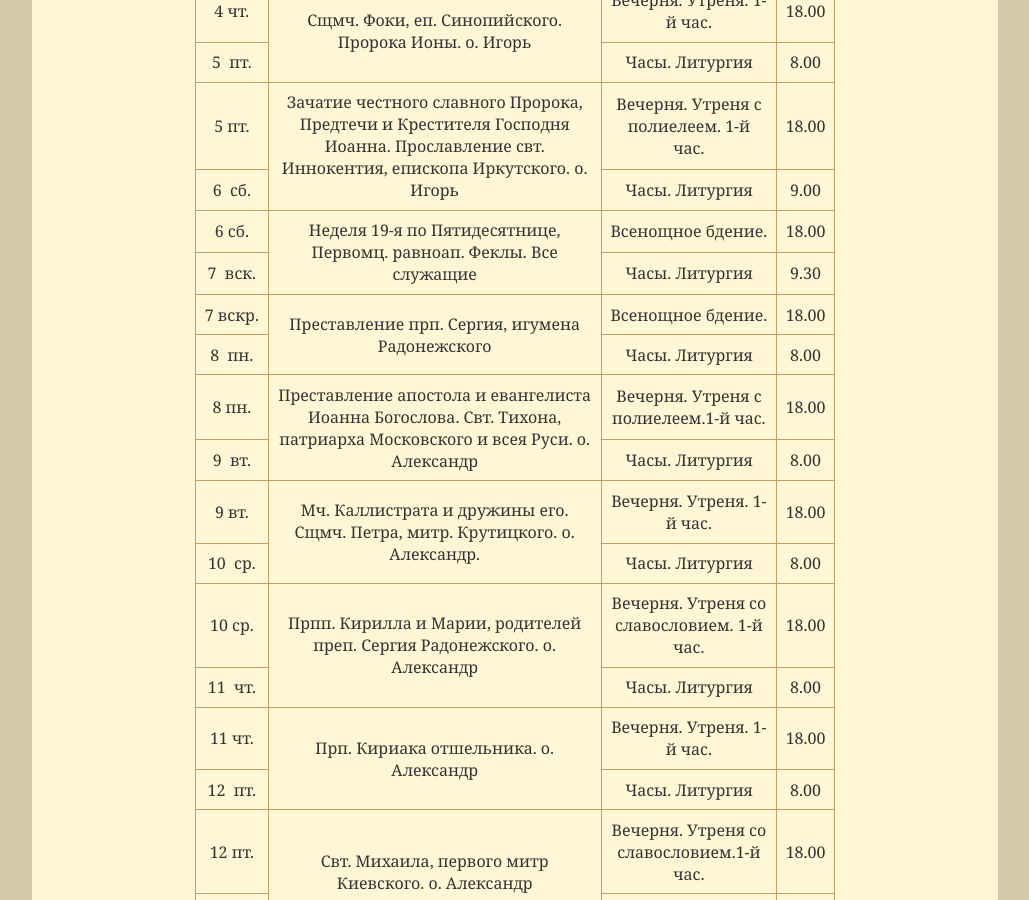
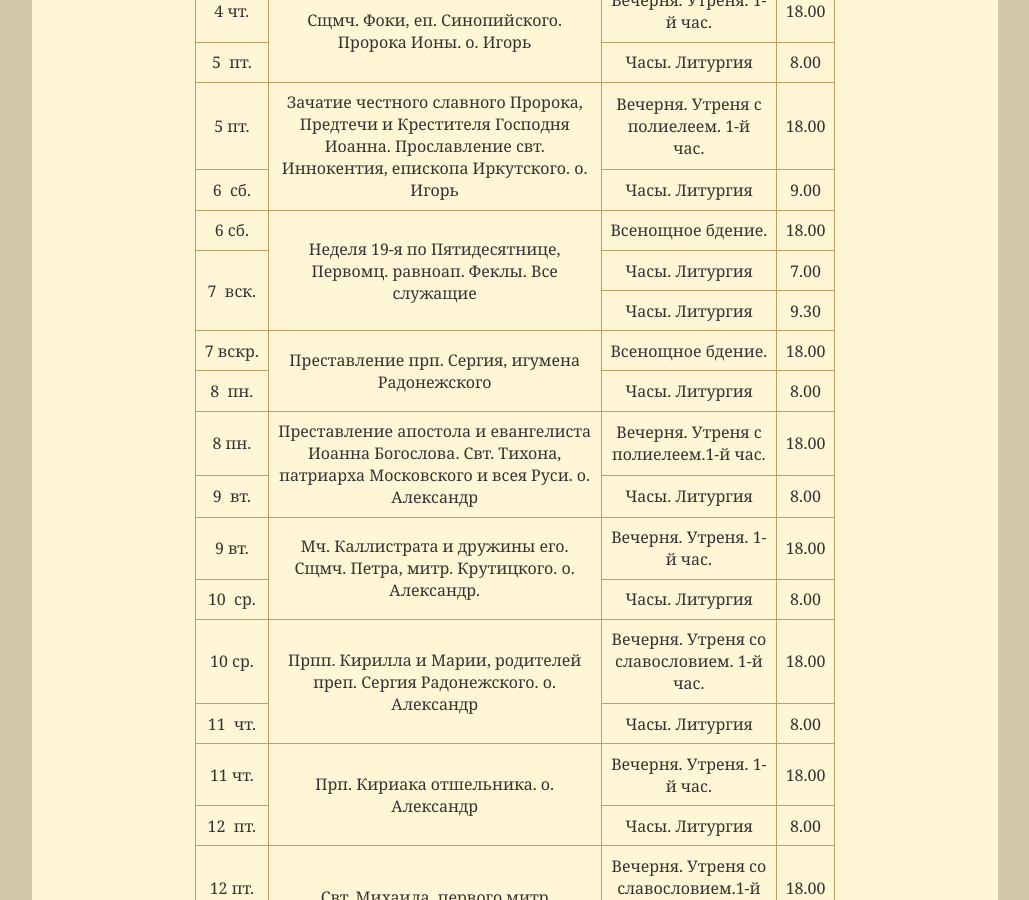
Before and after one commit to hramotradnoe/hramotradnoe.github.io, a Jekyll site: the page built from schedule/index.html, in a window 1280 px wide and 900 px high, scrolled down 798 px. Shown: the whole window, without its empty margins (125-1154 px from the left). Built offline with Jekyll 4.4.1, drawn with Linux system fonts in a browser that asks for light colours.

Commit message:
Update schedule.yml

```diff
--- a/_data/schedule.yml
+++ b/_data/schedule.yml
@@ -46,6 +46,9 @@ timetable:
       - day   : 6&nbsp;сб.
         time  : '18.00'
         title : "Всенощное бдение."
+      - day   : 7&nbsp; вск.
+        time  : '7.00'
+        title : "Часы. Литургия"
       - day   : 7&nbsp; вск.
         time  : '9.30'
         title : "Часы. Литургия"
```
